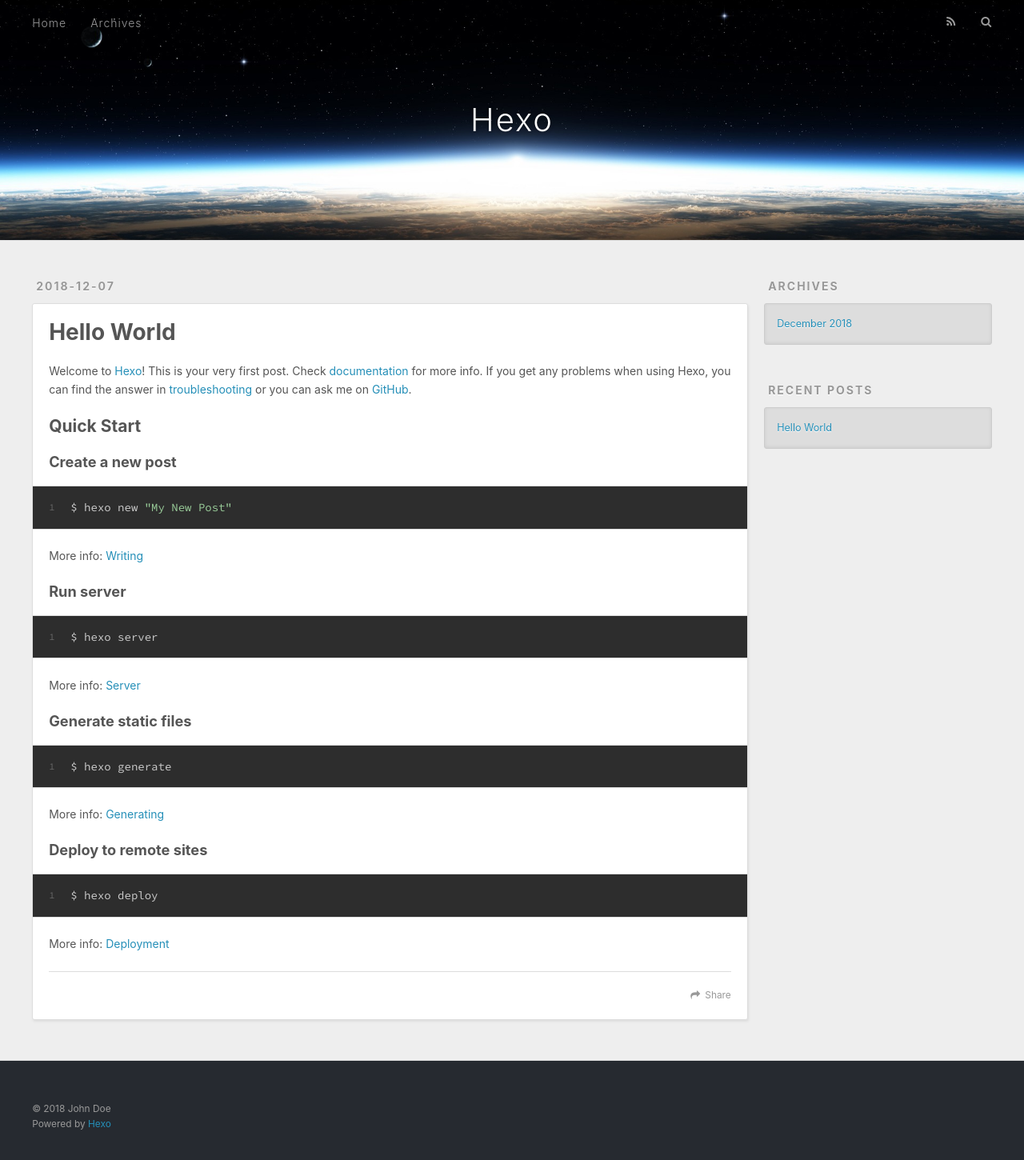
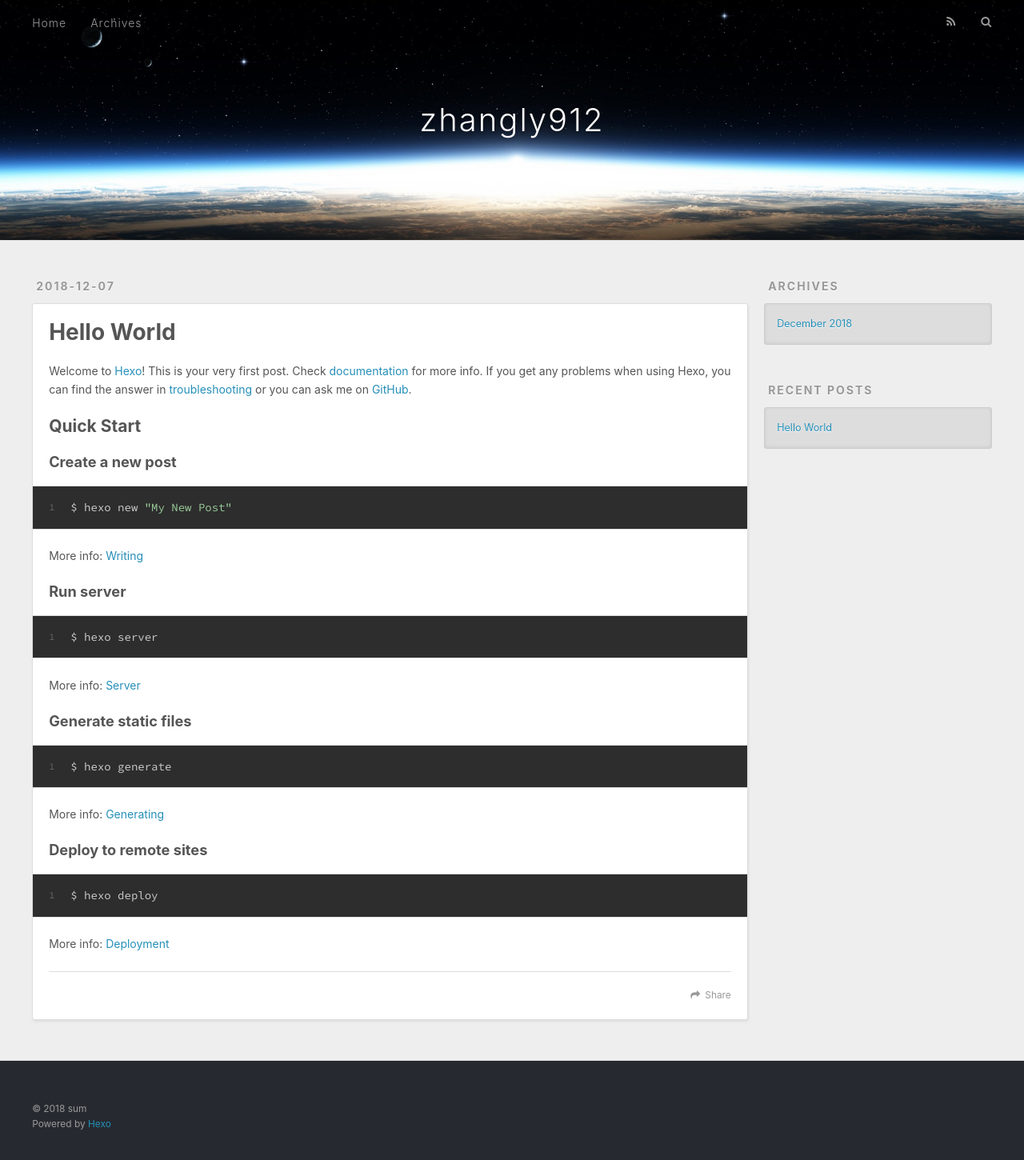
Before and after one commit to zhangly912/zhangly912.github.io, a plain HTML site: page index.html in a window 1280 px wide. Shown: the whole page at 80% size. Drawn offline with nearby package versions, Linux system fonts and the light colour scheme.

Commit message:
Site updated: 2018-12-07 15:30:11

```diff
--- a/index.html
+++ b/index.html
@@ -5,17 +5,17 @@
 
 
 
-  <title>Hexo</title>
+  <title>zhangly912</title>
   <meta name="viewport" content="width=device-width, initial-scale=1, maximum-scale=1">
   <meta property="og:type" content="website">
-<meta property="og:title" content="Hexo">
+<meta property="og:title" content="zhangly912">
 <meta property="og:url" content="http://yoursite.com/index.html">
-<meta property="og:site_name" content="Hexo">
+<meta property="og:site_name" content="zhangly912">
 <meta property="og:locale" content="default">
 <meta name="twitter:card" content="summary">
-<meta name="twitter:title" content="Hexo">
+<meta name="twitter:title" content="zhangly912">
 
-    <link rel="alternate" href="/atom.xml" title="Hexo" type="application/atom+xml">
+    <link rel="alternate" href="/atom.xml" title="zhangly912" type="application/atom+xml">
 
 
     <link rel="icon" href="/favicon.png">
@@ -34,7 +34,7 @@
   <div id="header-outer" class="outer">
     <div id="header-title" class="inner">
       <h1 id="logo-wrap">
-        <a href="/" id="logo">Hexo</a>
+        <a href="/" id="logo">zhangly912</a>
       </h1>
 
     </div>
@@ -97,7 +97,7 @@
 
     </div>
     <footer class="article-footer">
-      <a data-url="http://yoursite.com/2018/12/07/hello-world/" data-id="cjpdp3cgb0000jqs6pqytqebn" class="article-share-link">Share</a>
+      <a data-url="http://yoursite.com/2018/12/07/hello-world/" data-id="cjpdo2dix0000rts6er2iks1h" class="article-share-link">Share</a>
 
 
     </footer>
@@ -153,7 +153,7 @@
 
   <div class="outer">
     <div id="footer-info" class="inner">
-      &copy; 2018 John Doe<br>
+      &copy; 2018 sum<br>
       Powered by <a href="http://hexo.io/" target="_blank">Hexo</a>
     </div>
   </div>
```
Also changed, not shown: 2018/12/07/hello-world/index.html (+6 -6 lines), archives/2018/12/index.html (+7 -7 lines), archives/2018/index.html (+7 -7 lines), archives/index.html (+7 -7 lines).
